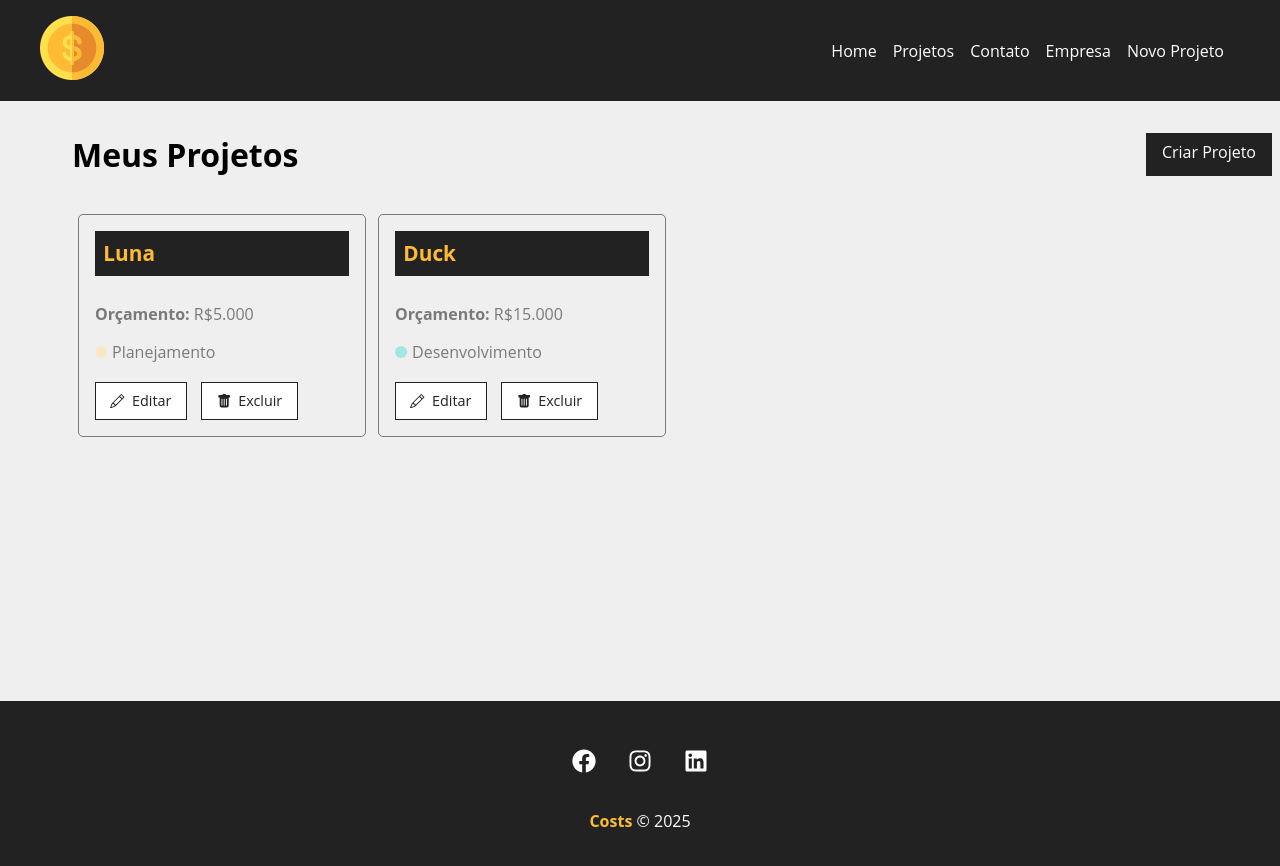
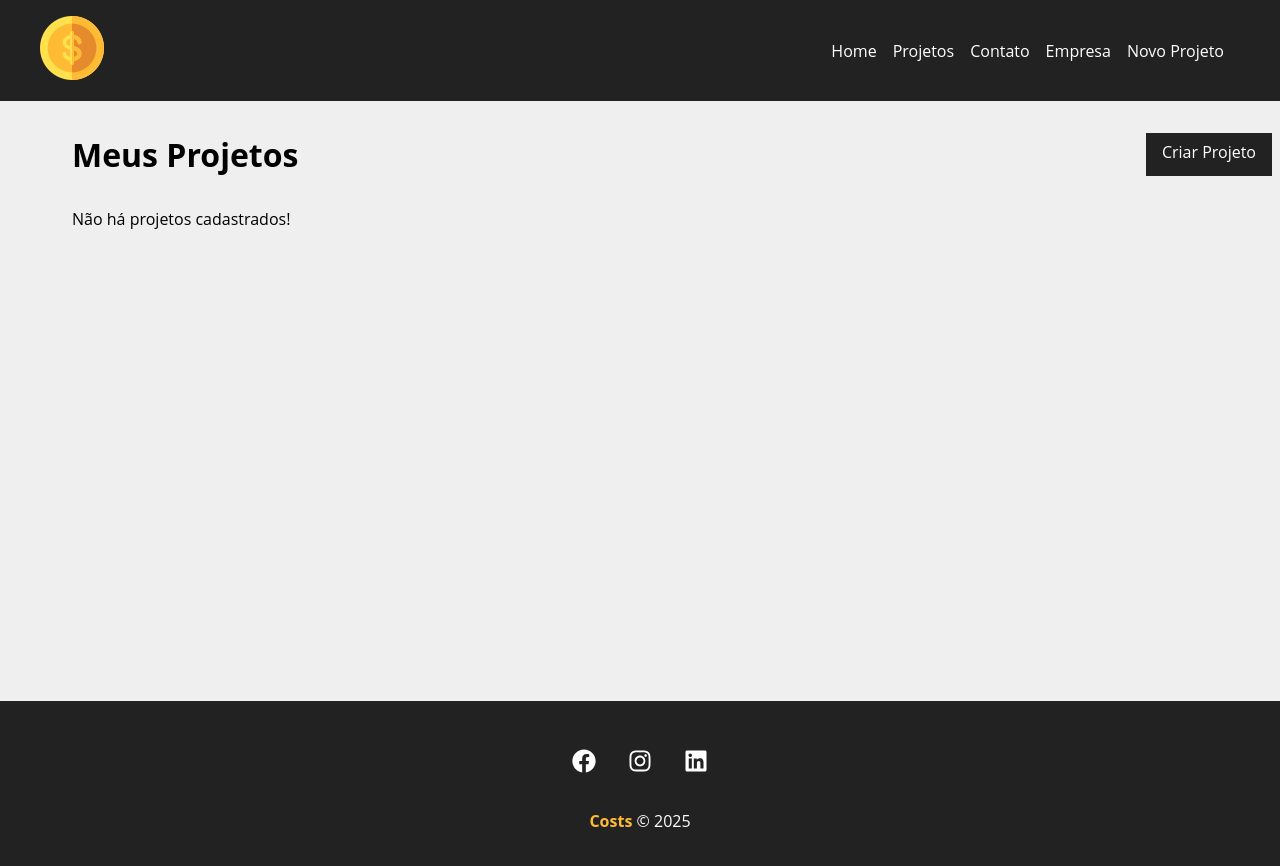
Before and after one commit to BrunaCrisSan/costs-layout, a React (Vite) app: page /projects in a window 1280 px wide. Shown: the top 866 px of the page. Built offline with nearby package versions, Linux system fonts and the light colour scheme; data requests are answered from the project's data file.

Commit message:
removeLoading timeout and CSS.

```diff
--- a/db.json
+++ b/db.json
@@ -1,28 +1,5 @@
 {
-  "projects": [
-    {
-      "name": "Luna",
-      "budget": "5000",
-      "category": {
-        "id": "4",
-        "name": "Planejamento"
-      },
-      "cost": 0,
-      "services": [],
-      "id": 1
-    },
-    {
-      "name": "Duck",
-      "budget": "15000",
-      "category": {
-        "id": "2",
-        "name": "Desenvolvimento"
-      },
-      "cost": 0,
-      "services": [],
-      "id": 2
-    }
-  ],
+  "projects": [],
   "categories": [
     {
       "id": 1,
--- /dev/null
+++ b/src/components/layout/Loading.jsx
@@ -0,0 +1,11 @@
+import loading from '../../img/loading.svg';
+import styles from './Loading.module.css';
+function Loading() {
+  return (
+    <div className={styles.loader_container}>
+      <img className={styles.loader} src={loading} alt="Loading" />
+    </div>
+  );
+}
+
+export default Loading;
--- /dev/null
+++ b/src/components/layout/loading.module.css
@@ -0,0 +1,10 @@
+.loader_container {
+  width: 100%;
+  height: 100%;
+  display: flex;
+  justify-content: center;
+  align-items: center;
+}
+.loader {
+  width: 50px;
+}
--- a/src/components/pages/Projects.jsx
+++ b/src/components/pages/Projects.jsx
@@ -2,17 +2,20 @@
 import { useState, useEffect } from 'react';
 import Message from '../layout/Message';
 import Container from '../layout/Container';
+import Loading from '../layout/Loading';
 import LinkButton from '../layout/LinkButton';
 import ProjectCard from '../project/ProjectCard';
 import styles from './Projects.module.css';
 function Projects() {
   const [projects, setProjects] = useState([]);
+  const [removeLoading, setRemoveLoading] = useState(false);
   const location = useLocation();
   let message = '';
   if (location.state) {
     message = location.state.message;
   }
   useEffect(() => {
+    setTimeout(() => {
       fetch('http://localhost:5000/projects', {
         method: 'GET',
         headers: {
@@ -22,8 +25,10 @@
         .then((resp) => resp.json())
         .then((data) => {
           setProjects(data);
+          setRemoveLoading(true);
         })
         .catch((err) => console.log(err));
+    }, 300);
   }, []);
 
   return (
@@ -44,6 +49,10 @@
               category={project.category}
             />
           ))}
+        {!removeLoading && <Loading />}
+        {removeLoading && projects.length === 0 && (
+          <p>Não há projetos cadastrados!</p>
+        )}
       </Container>
     </div>
   );
```
Lines whose indentation alone changed are shown as unchanged.
